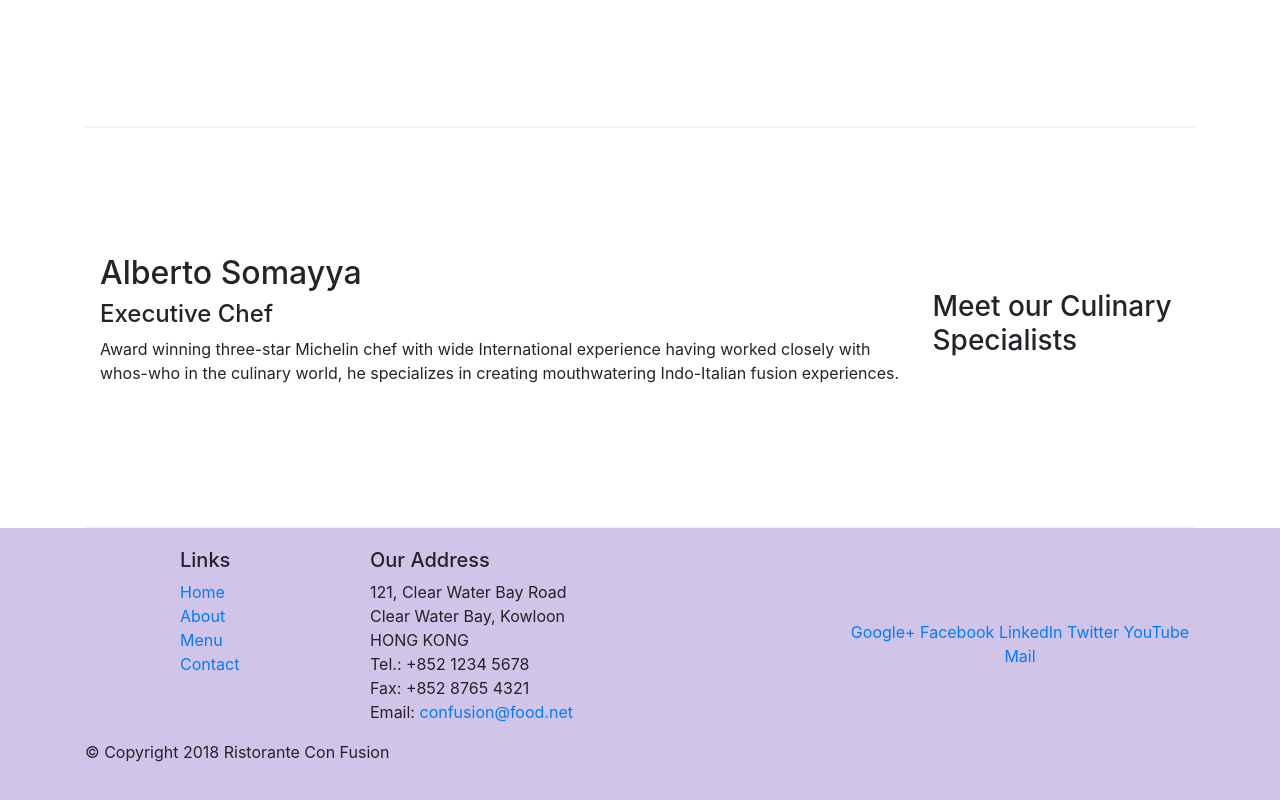
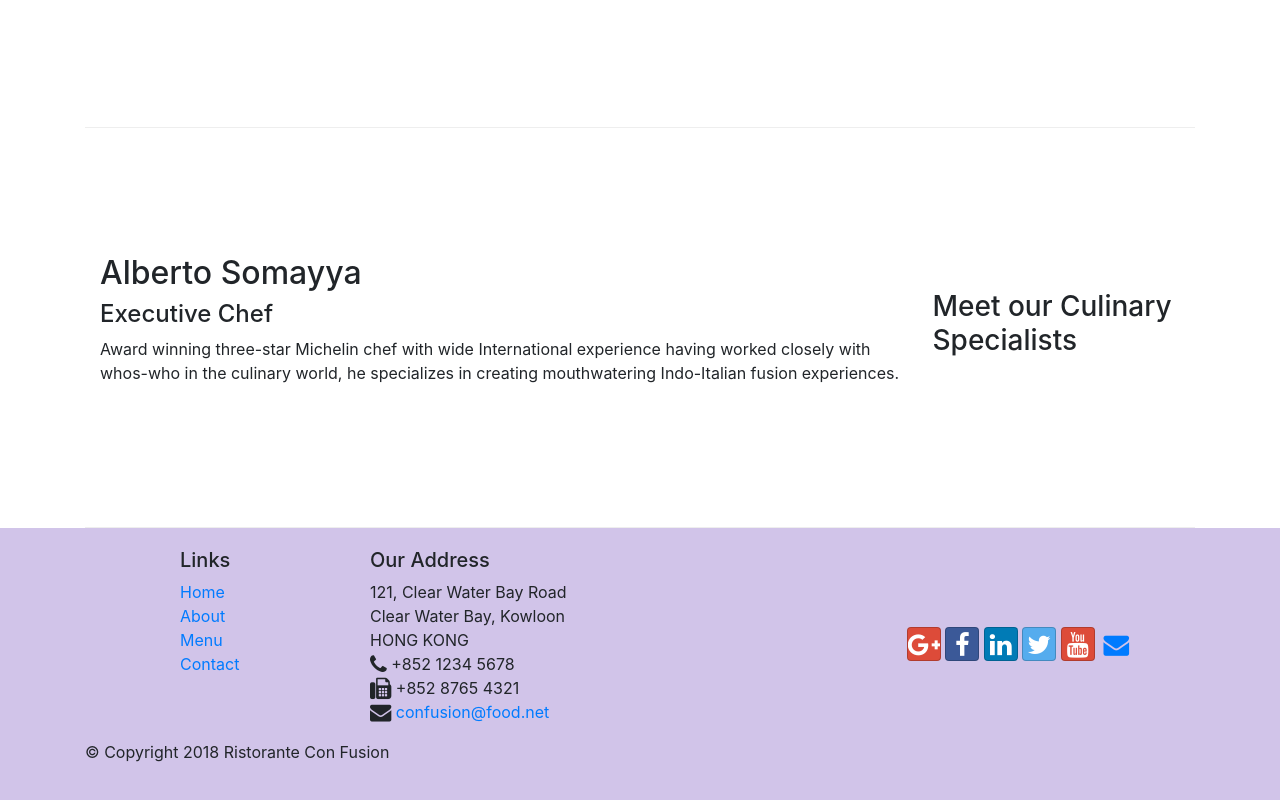
Before and after one commit to arindamkeswani/bootstrap, a website: page index.html in a window 1280 px wide. Shown: the part 956-1756 px from the top of the page. Drawn offline with nearby package versions, Linux system fonts and the light colour scheme.

Commit message:
Icon Fonts

```diff
--- a/index.html
+++ b/index.html
@@ -9,6 +9,8 @@
 
     <!-- Bootstrap CSS -->
     <link rel="stylesheet" href="node_modules/bootstrap/dist/css/bootstrap.min.css">
+    <link rel="stylesheet" href="node_modules/font-awesome/css/font-awesome.min.css">
+    <link rel="stylesheet" href="node_modules/bootstrap-social/bootstrap-social.css">
     <link rel="stylesheet" href="css/styles.css">
     <title>Ristorante Con Fusion</title>
 </head>
@@ -22,10 +24,10 @@
             <a class="navbar-brand mr-auto" href="#">Ristorante Con Fusion</a>
             <div class="collapse navbar-collapse" id="Navbar">
                 <ul class="navbar-nav mr-auto">
-                    <li class="nav-item active"><a class="nav-link" href="#">Home</a></li>
-                    <li class="nav-item"><a class="nav-link" href="./aboutus.html">About</a></li>
-                    <li class="nav-item"><a class="nav-link" href="#">Menu</a></li>
-                    <li class="nav-item"><a class="nav-link" href="#">Contact</a></li>
+                    <li class="nav-item active"><a class="nav-link" href="#"><span class="fa fa-home fa-lg"></span> Home</a></li>
+                    <li class="nav-item"><a class="nav-link" href="./aboutus.html"><span class="fa fa-info fa-lg"></span> About</a></li>
+                    <li class="nav-item"><a class="nav-link" href="#"><span class="fa fa-list fa-lg"></span> Menu</a></li>
+                    <li class="nav-item"><a class="nav-link" href="#"><span class="fa fa-address-card fa-lg"> Contact</a></li>
                 </ul>
 
             </div>
@@ -97,19 +99,19 @@
 		              121, Clear Water Bay Road<br>
 		              Clear Water Bay, Kowloon<br>
 		              HONG KONG<br>
-		              Tel.: +852 1234 5678<br>
-		              Fax: +852 8765 4321<br>
-		              Email: <a href="mailto:confusion@food.net">confusion@food.net</a>
+		              <i class="fa fa-phone fa-lg"></i> +852 1234 5678<br>
+                      <i class="fa fa-fax fa-lg"></i> +852 8765 4321<br>
+                      <i class="fa fa-envelope fa-lg"></i><a href="mailto:confusion@food.net"> confusion@food.net</a>
 		           </address>
                 </div>
                 <div class="col-12 col-sm-4 align-self-center">
                     <div class="text-center">
-                        <a href="http://google.com/+">Google+</a>
-                        <a href="http://www.facebook.com/profile.php?id=">Facebook</a>
-                        <a href="http://www.linkedin.com/in/">LinkedIn</a>
-                        <a href="http://twitter.com/">Twitter</a>
-                        <a href="http://youtube.com/">YouTube</a>
-                        <a href="mailto:">Mail</a>
+                        <a class="btn btn-social-icon btn-google" href="http://google.com/+"><i class="fa fa-google-plus fa-lg"></i></a>
+                        <a class="btn btn-social-icon btn-facebook" href="http://www.facebook.com/profile.php?id="><i class="fa fa-facebook fa-lg"></i></a>
+                        <a class="btn btn-social-icon btn-linkedin" href="http://www.linkedin.com/in/"><i class="fa fa-linkedin fa-lg"></i></a>
+                        <a class="btn btn-social-icon btn-twitter" href="http://twitter.com/"><i class="fa fa-twitter fa-lg"></i></a>
+                        <a class="btn btn-social-icon btn-google" href="http://youtube.com/"><i class="fa fa-youtube fa-lg"></i></a>
+                        <a class="btn btn-social-icon" href="mailto:"><i class="fa fa-envelope fa-lg"></i></a>
                     </div>
                 </div>
            </div>
--- a/package.json
+++ b/package.json
@@ -15,6 +15,8 @@
   },
   "dependencies": {
     "bootstrap": "^4.0.0",
+    "bootstrap-social": "^5.1.1",
+    "font-awesome": "^4.7.0",
     "jquery": "^3.5.1",
     "popper.js": "^1.16.1"
   }
```
Also changed, not shown: aboutus.html (+15 -13 lines), 1 other file.
